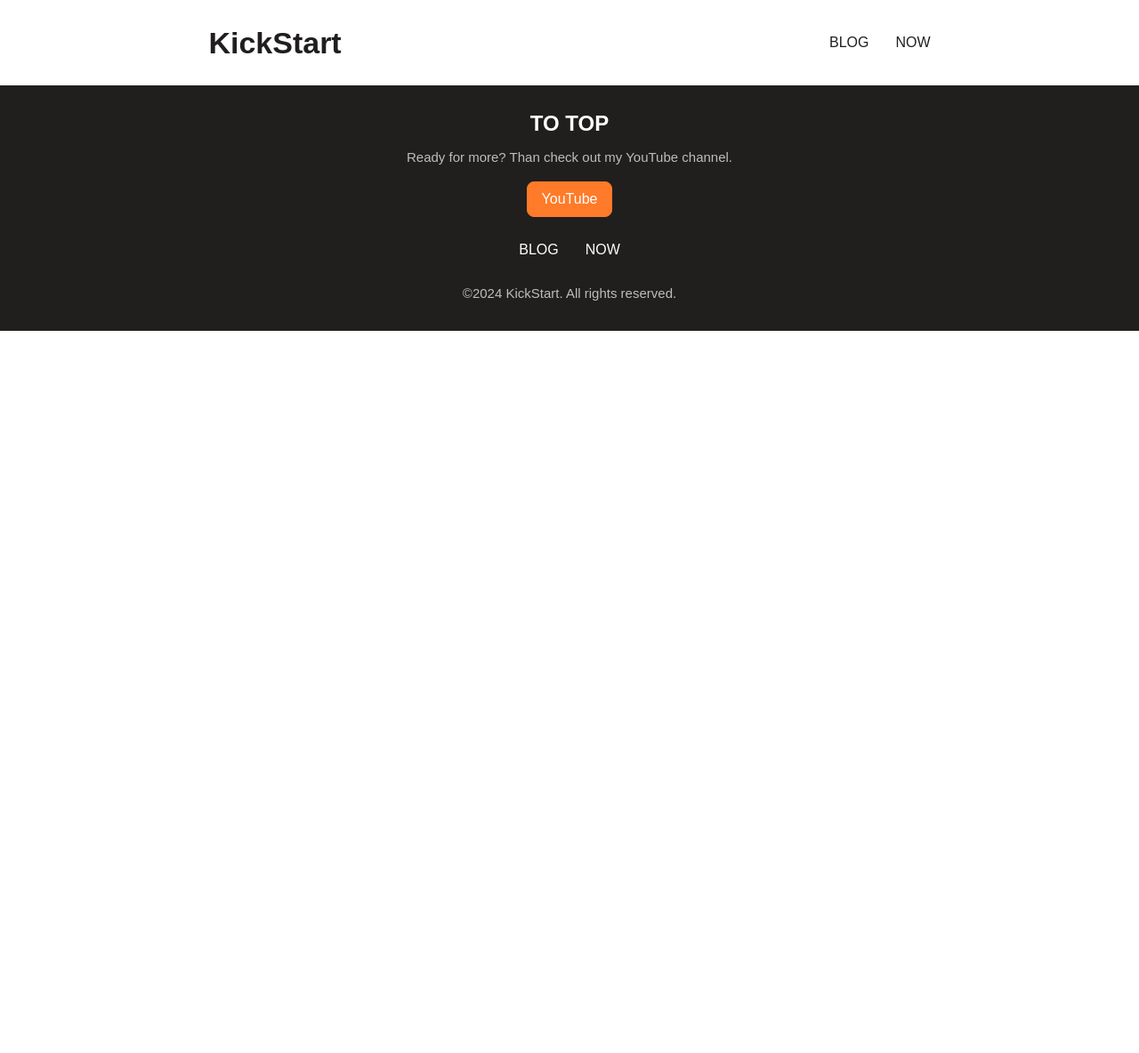
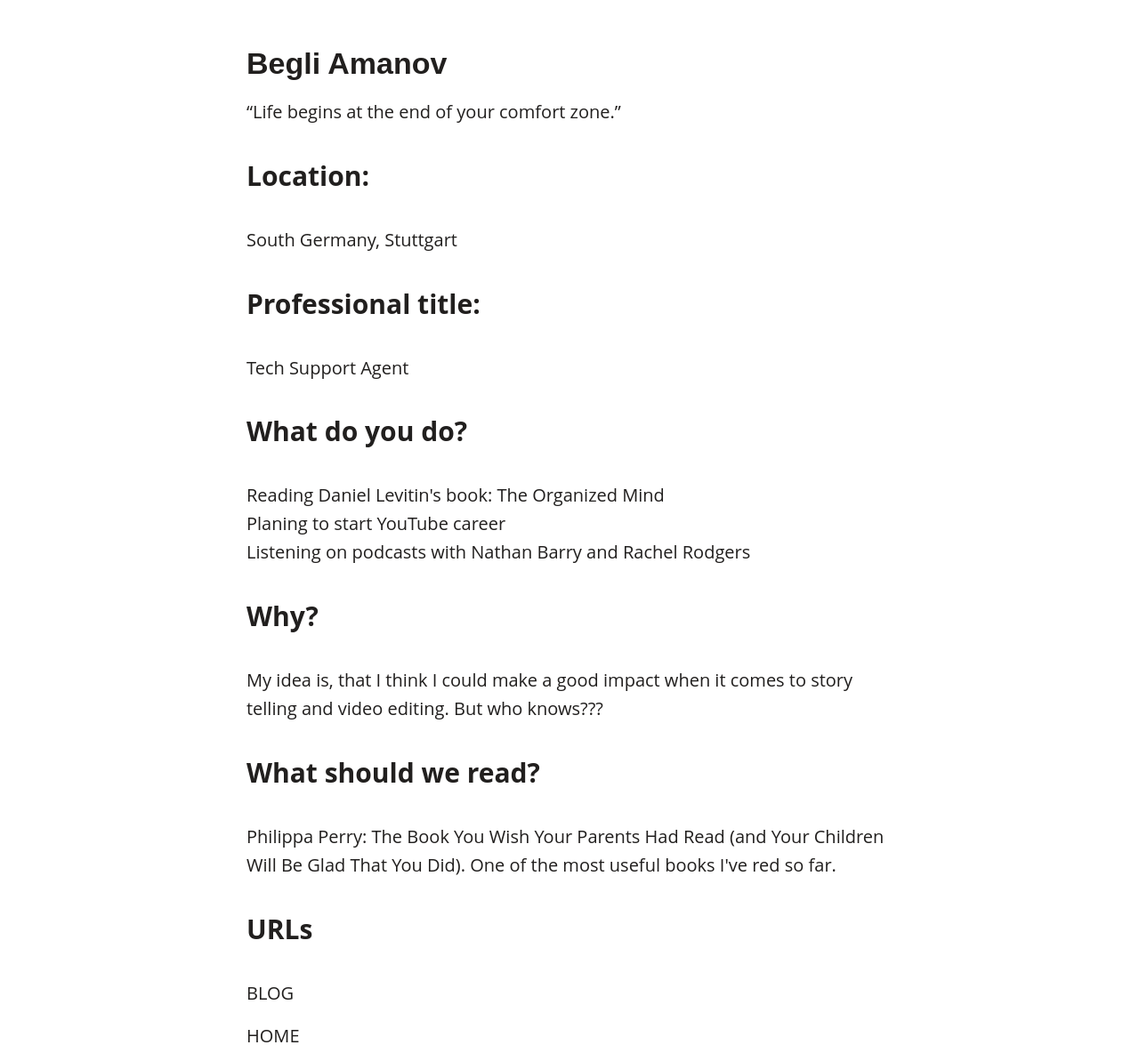
Before and after one commit to begli-amanov/my-first-website, a website built with webpack: page now.html in a window 1280 px wide. Shown: the whole page at 89% size. Before the commit the page ends 800 px from the top, so only its background shows below. Built offline with nearby package versions, Linux system fonts and the light colour scheme.

Commit message:
Add Blog and Now pages content and style

```diff
--- a/css/style.css
+++ b/css/style.css
@@ -14,7 +14,7 @@
 html {
 
   /* variables */
-  --page-padding: 1rem 3rem;
+  --page-padding: 1rem 2rem;
   --content-padding: .5rem 1rem;
   --mobile-padding: .5rem;
   --primary-font: 1rem/1.4rem 'Poppins', sans-serif;
@@ -66,7 +66,7 @@ body {
 
 hr {
   display: block;
-  width: 10.1875rem;
+  width: 9.3875rem;
   height: .3125rem;
   border: 0;
   border-top: .1875rem solid var(--primary-color);
@@ -129,6 +129,16 @@ h2 {
   text-align: center;
 }
 
+h3 {
+  text-align: center;
+  font-size: 1.3rem;
+  line-height: 1.5rem;
+}
+
+h4 {
+  font-size: 1.875rem;
+}
+
 a {
   color: var(--primary-color);
   text-decoration: none;
@@ -147,18 +157,18 @@ a {
 .headers {
   text-transform: uppercase;
   text-align: center;
-  font-weight: bold;
+  font-weight: 800;
 }
 
 header {
-  padding: var(--content-padding);
+  padding: var(--page-padding);
   display: flex;
   justify-content: center;
   align-items: center;
   margin-top: var(--text-margin);
 
   .navigation {
-    width: 65%;
+    width: 67%;
     display: flex;
     align-items: center;
     justify-content: space-between;
@@ -194,19 +204,6 @@ header {
   }
 }
 
-/*
-==========================================================================
-   LAYOUT
-==========================================================================
-*/
-
-.content-wrapper {
-  display: flex;
-  flex-direction: column;
-  align-items: center;
-  padding: var(--page-padding);
-  margin-top: var(--text-margin);
-}
 
 .line-link {
   border-bottom: .07142857rem solid #cecfd5;
@@ -317,6 +314,20 @@ footer {
   margin-bottom: var(--text-margin);
 }
 
+/*
+==========================================================================
+   LAYOUT
+==========================================================================
+*/
+
+.content-wrapper {
+  display: flex;
+  flex-direction: column;
+  align-items: center;
+  padding: var(--page-padding);
+  margin-top: var(--text-margin);
+}
+
 /* ==========================================================================
    Helper classes
    ========================================================================== */
@@ -408,7 +419,6 @@ footer {
     font: .875rem/1.5rem 'Poppins', sans-serif;
   }
 
-
   h1,
   h2 {
     font: bold 1.5rem/2rem 'Poppins', sans-serif;
@@ -416,14 +426,13 @@ footer {
   }
 
   h2 {
-    font-size: 1.6rem;
+    font-size: 1.3rem;
     line-height: 2rem;
     text-align: center;
   }
 
-  h3 {
-    text-align: center;
-    padding: var(--content-padding);
+  h4 {
+    font-size: 1.4rem;
   }
 
   header {
@@ -447,7 +456,7 @@ footer {
   }
 
   hr {
-    width: 8.1875rem;
+    width: 6.5rem;
     margin-bottom: .5rem;
   }
 
--- a/now.html
+++ b/now.html
@@ -16,40 +16,62 @@
     <meta name="theme-color" content="#fafafa" />
   </head>
 
-  <body>
-    <!-- HERO SECTION -->
-    <header id="header">
-      <div class="navigation">
-        <a href="/index.html">
-          <h1>KickStart</h1>
-        </a>
+  <body
+    style="
+      font-family: 'Open Sans', sans-serif;
+      font-size: 1.25rem;
+      padding: 0 0.3125rem;
+      line-height: 1.6em;
+      margin: 0 auto;
+      max-width: 40em;
+    "
+  >
+    <!-- CONTENT WRAPPER SECTION -->
+    <main class="content-wrapper">
+      <!-- BLOG SECTION -->
+      <section>
+        <h1 style="margin-bottom: 0.9375rem; margin-top: 0.9375rem">
+          Begli Amanov
+        </h1>
 
-        <nav class="nav">
-          <a href="/blog.html" class="nav-link">Blog</a>
-          <a href="/now.html" class="nav-link">Now</a>
-        </nav>
-      </div>
-    </header>
+        <div>“Life begins at the end of your comfort zone.”</div>
 
-    <!-- FOOTER -->
-    <footer class="content-wrapper">
-      <a href="#header" class="to-page-top headers">To Top</a>
-      <p class="footer-text">
-        Ready for more? Than check out my YouTube channel.
-      </p>
+        <h4>Location:</h4>
+        <p>South Germany, Stuttgart</p>
 
-      <a href="https://www.youtube.com/">
-        <button class="button social-button">YouTube</button>
-      </a>
+        <h4>Professional title:</h4>
+        <p>Tech Support Agent</p>
 
-      <nav class="nav">
-        <a href="/blog.html" class="footer-nav-links">Blog</a>
-        <a href="/now.html" class="footer-nav-links">Now</a>
-      </nav>
+        <h4>What do you do?</h4>
+        <p>
+          Reading Daniel Levitin's book: The Organized Mind
+          <br />
+          Planing to start YouTube career
+          <br />
+          Listening on podcasts with Nathan Barry and Rachel Rodgers
+        </p>
 
-      <p class="footer-text">©2024 KickStart. All rights reserved.</p>
-    </footer>
+        <h4>Why?</h4>
+        <p>
+          My idea is, that I think I could make a good impact when it comes to
+          story telling and video editing. But who knows???
+        </p>
 
+        <h4>What should we read?</h4>
+        <p>
+          Philippa Perry: The Book You Wish Your Parents Had Read (and Your
+          Children Will Be Glad That You Did). One of the most useful books I've
+          red so far.
+        </p>
+
+        <h4>URLs</h4>
+
+        <ul style="margin: 1rem 0 0 0; padding: 0; list-style: none">
+          <li style="margin-bottom: 1rem"><a href="/blog.html">BLOG</a></li>
+          <li style="margin-bottom: 1rem"><a href="/index.html">HOME</a></li>
+        </ul>
+      </section>
+    </main>
     <script src="js/app.js"></script>
   </body>
 </html>
```
Also changed, not shown: blog.html (+44 -0 lines), index.html (+3 -3 lines).
